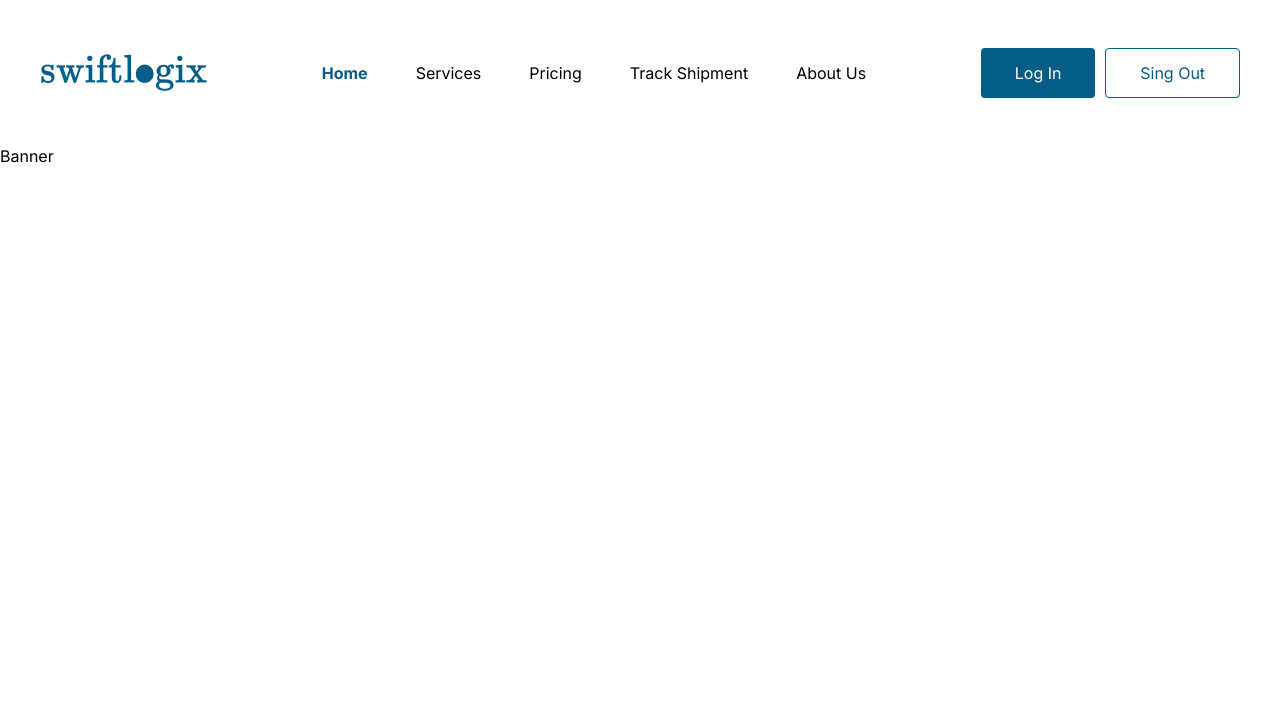
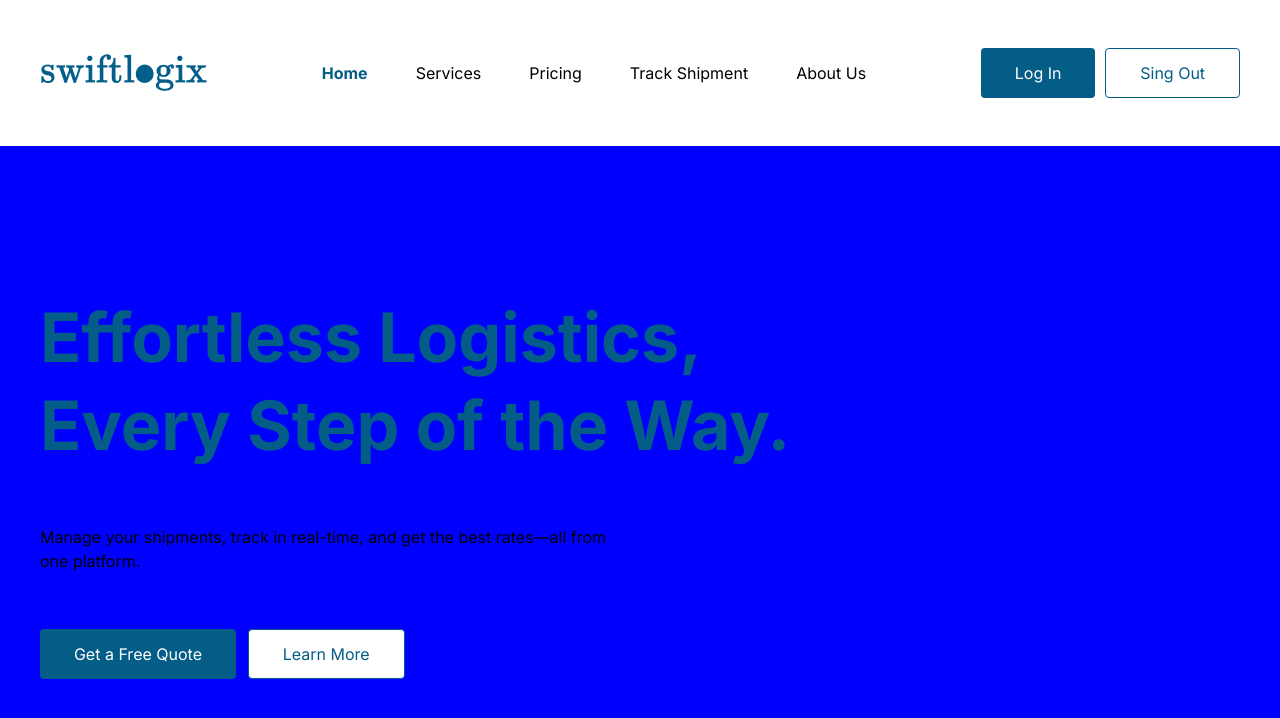
Before and after one commit to mohammadsookhtesaraei/landingpage-swiftlogix, a React (Vite) app: page / in a window 1280 px wide. Shown: the top 718 px of the page. Built offline with nearby package versions, Linux system fonts and the light colour scheme.

Commit message:
added hero section with its styles

```diff
--- a/package.json
+++ b/package.json
@@ -19,6 +19,7 @@
   "devDependencies": {
     "@eslint/js": "^9.33.0",
     "@trivago/prettier-plugin-sort-imports": "^5.2.2",
+    "@types/css-modules": "^1.0.5",
     "@types/node": "^24.3.0",
     "@types/react": "^19.1.10",
     "@types/react-dom": "^19.1.7",
--- a/src/App.tsx
+++ b/src/App.tsx
@@ -1,12 +1,12 @@
-import Banner from '@/components/banner/Banner';
 import Header from '@/components/header/Header';
+import Hero from '@/components/hero/Hero';
 
 export default function App() {
   return (
     <>
       <Header />
       <main>
-        <Banner />
+        <Hero />
       </main>
       <footer></footer>
     </>
--- a/src/components/banner/Banner.tsx
+++ /dev/null
@@ -1,3 +0,0 @@
-export default function Banner() {
-  return <div>Banner</div>;
-}
--- /dev/null
+++ b/src/components/button/Button.module.css
@@ -0,0 +1,41 @@
+.solid,
+.outline {
+  color: var(--color-white);
+  background-color: var(--color-primary);
+  border-radius: 0.25rem;
+  padding-block: 0.6rem;
+  padding-inline: 0.93rem;
+  border: none;
+  font-size: 0.62rem;
+  transition: background-color 0.3 ease-in-out;
+}
+
+.solid:hover {
+  background-color: var(--color-primary-hover);
+  transition: background-color 0.3s ease-in-out;
+}
+
+.outline {
+  border: 1px var(--color-primary) solid;
+  background-color: var(--color-white);
+  color: var(--color-primary);
+}
+
+.outline:hover {
+  background-color: rgb(236, 236, 236);
+  transition: background-color 0.3s ease-in-out;
+}
+
+@media screen and (min-width: 40rem) {
+  .solid,
+  .outline {
+    padding-block: 0.87rem;
+    padding-inline: 2.12rem;
+    font-size: 1rem;
+  }
+}
+
+/* lg */
+
+@media screen and (min-width: 64rem) {
+}
--- a/src/components/button/Button.tsx
+++ b/src/components/button/Button.tsx
@@ -1,12 +1,20 @@
 import type { ComponentProps } from 'react';
 
-type Button = ComponentProps<'button'> & {
+import styles from '@/components/button/Button.module.css';
+
+type Variant = 'solid' | 'outline';
+
+type ButtonProps = ComponentProps<'button'> & {
   title: string;
+  variant?: Variant;
 };
 
-const Button = ({ className, title, ...props }: Button) => {
+const Button = ({ variant, title, ...props }: ButtonProps) => {
   return (
-    <button className={className} {...props}>
+    <button
+      className={`${variant === 'solid' ? styles.solid : styles.outline}`}
+      {...props}
+    >
       {title}
     </button>
   );
--- /dev/null
+++ b/src/components/hero/Hero.module.css
@@ -0,0 +1,58 @@
+.hero {
+  background-color: blue;
+  position: relative;
+}
+
+.background-img {
+  position: absolute;
+  inset-inline-end: 0;
+  inset-block: 0;
+  z-index: -1;
+  display: grid;
+  grid-area: 'img';
+}
+
+.hero img {
+  grid-area: img;
+}
+
+.overlay {
+  grid-area: img;
+  background-image: linear-gradient(to left, transparent, hsl(0, 0%, 100%));
+}
+
+.writings {
+  display: grid;
+  align-content: center;
+  gap: 3.5rem;
+  padding-inline-start: max(1rem, (100% - 75rem) / 2);
+  min-block-size: 42.5rem;
+}
+
+.writings h1 {
+  color: var(--color-primary);
+  font-size: 4.25rem;
+  font-weight: 700;
+  line-height: 1.3;
+  max-inline-size: 50rem;
+}
+
+.writings p {
+  max-inline-size: 36rem;
+  line-height: 1.5;
+}
+
+.actions {
+  display: flex;
+  gap: 0.75rem;
+}
+
+/* md */
+
+@media screen and (min-width: 768px) {
+}
+
+/* lg */
+
+@media screen and (min-width: 1024px) {
+}
--- /dev/null
+++ b/src/components/hero/Hero.tsx
@@ -0,0 +1,25 @@
+import Button from '../button/Button';
+
+import styles from '@/components/hero/Hero.module.css';
+
+export default function Hero() {
+  return (
+    <div className={styles.hero}>
+      <div className={styles['background-img']}>
+        <img src="/assets/images/hero.png" alt="hero" />
+        <div className={styles.overlay}></div>
+      </div>
+      <div className={styles.writings}>
+        <h1>Effortless Logistics, Every Step of the Way.</h1>
+        <p>
+          Manage your shipments, track in real-time, and get the best rates—all
+          from one platform.
+        </p>
+        <div className={styles.actions}>
+          <Button title="Get a Free Quote" variant="solid" />
+          <Button title="Learn More" variant="outline" />
+        </div>
+      </div>
+    </div>
+  );
+}
--- a/src/index.css
+++ b/src/index.css
@@ -1,12 +1,13 @@
 :root {
-  --color-gray-98: hsl(0deg 0 98%);
-  --color-gray-90: hsl(0deg 0 90%);
-  --color-gray-80: hsl(0deg 0 80%);
-  --color-gray-70: hsl(0deg 0 70%);
-  --color-gray-40: hsl(0deg 0 40%);
-  --color-gray-30: hsl(0deg 0 30%);
-  --color-gray-20: hsl(0deg 0 20%);
-  --color-gray-10: hsl(0deg 0 10%);
+  --color-gray-98: hsl(0, 0%, 98%);
+  --color-gray-90: hsl(0, 0%, 90%);
+  --color-gray-80: hsl(0, 0%, 80%);
+  --color-gray-70: hsl(0, 0%, 70%);
+  --color-gray-40: hsl(0, 0%, 40%);
+  --color-gray-30: hsl(0, 0%, 30%);
+  --color-gray-20: hsl(0, 0%, 20%);
+  --color-gray-10: hsl(0, 0%, 10%);
+
   --color-primary: hsl(199, 96%, 27%);
   --color-white: hsl(0, 0%, 100%);
   --color-primary-hover: hsl(199, 98%, 22%);
```
Also changed, not shown: src/components/banner/Banner.module.css (deleted, +0 -16 lines), 1 other file (tests, documents, lock files or other folders).
